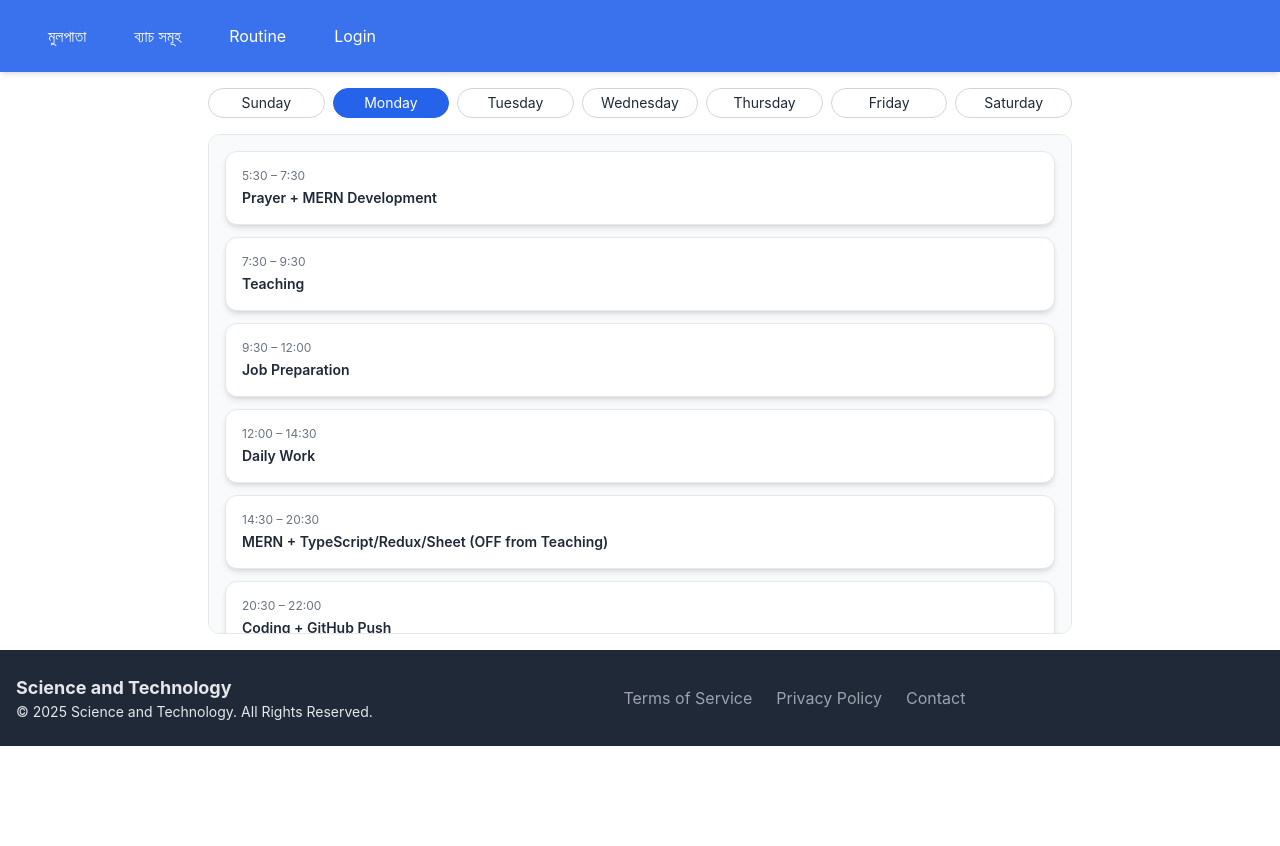
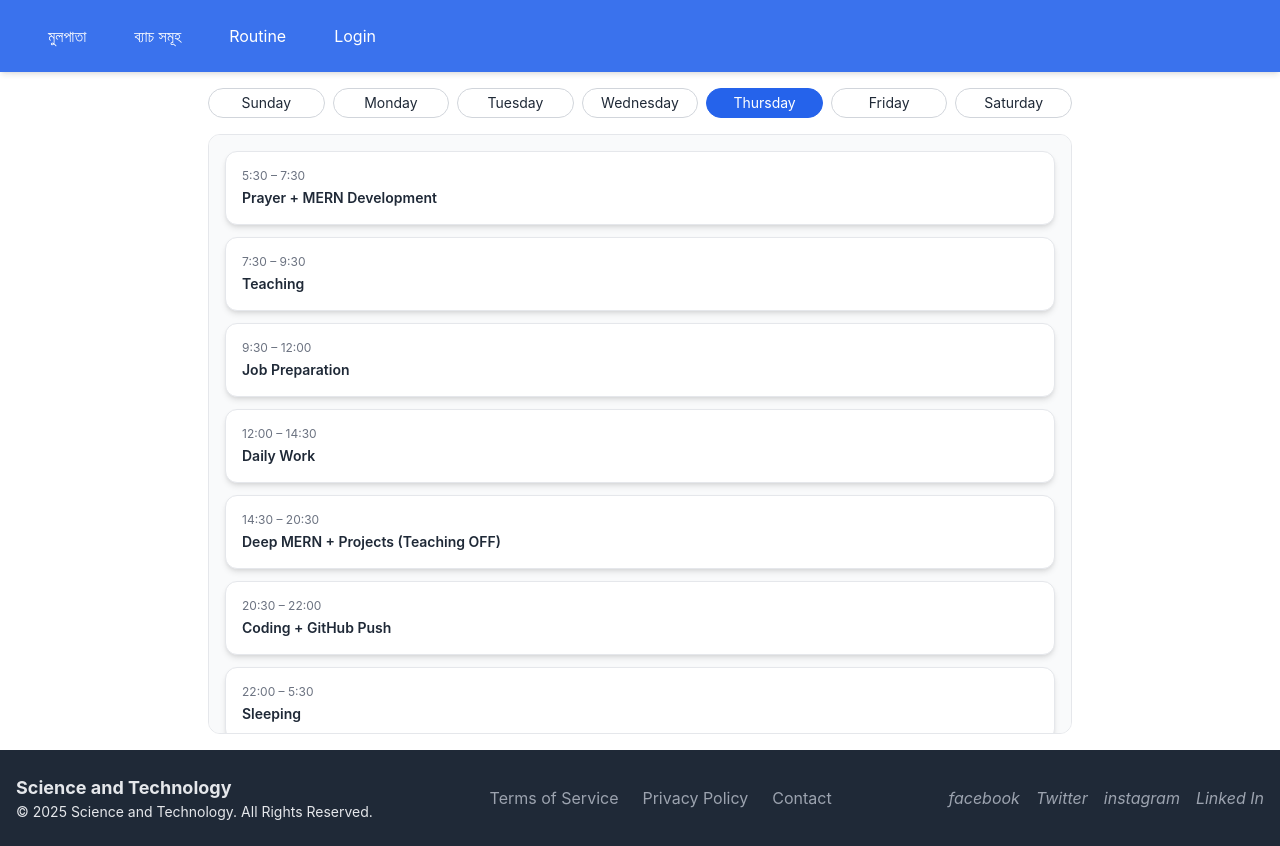
Before and after one commit to almubin78/Student-Management-System, a React (Create React App) app in the folder Student-collection-client/: page /routine in a window 1280 px wide. Before the commit the page ends 800 px from the top, so only its background shows below. Built offline with nearby package versions, Linux system fonts and the light colour scheme.

Commit message:
dynamic date set at new routine

```diff
--- a/Student-collection-client/src/components/Home/Footer/Footer.js
+++ b/Student-collection-client/src/components/Home/Footer/Footer.js
@@ -42,25 +42,25 @@ const Footer = () => {
               to="/facebook"
               className="text-gray-400 hover:text-gray-200 transition-colors"
             >
-              <i className="fab fa-facebook-f"></i>
+              <i className="fab fa-facebook-f">facebook</i>
             </Link>
             <Link
               to="/twitter"
               className="text-gray-400 hover:text-gray-200 transition-colors"
             >
-              <i className="fab fa-twitter"></i>
+              <i className="fab fa-twitter">Twitter</i>
             </Link>
             <Link
               to="/instagram"
               className="text-gray-400 hover:text-gray-200 transition-colors"
             >
-              <i className="fab fa-instagram"></i>
+              <i className="fab fa-instagram">instagram</i>
             </Link>
             <Link
               to="/linkedin"
               className="text-gray-400 hover:text-gray-200 transition-colors"
             >
-              <i className="fab fa-linkedin-in"></i>
+              <i className="fab fa-linkedin-in">Linked In</i>
             </Link>
           </div>
         </div>
--- a/Student-collection-client/src/components/Routine/WeeklyRoutine.js
+++ b/Student-collection-client/src/components/Routine/WeeklyRoutine.js
@@ -1,4 +1,4 @@
-import React, { useState } from "react";
+import React, { useEffect, useState } from "react";
 
 const routine = {
   Sunday: [
@@ -16,7 +16,10 @@ const routine = {
     { time: "7:30 – 9:30", task: "Teaching" },
     { time: "9:30 – 12:00", task: "Job Preparation" },
     { time: "12:00 – 14:30", task: "Daily Work" },
-    { time: "14:30 – 20:30", task: "MERN + TypeScript/Redux/Sheet (OFF from Teaching)" },
+    {
+      time: "14:30 – 20:30",
+      task: "MERN + TypeScript/Redux/Sheet (OFF from Teaching)",
+    },
     { time: "20:30 – 22:00", task: "Coding + GitHub Push" },
     { time: "22:00 – 5:30", task: "Sleeping" },
   ],
@@ -81,12 +84,20 @@ const RoutineCard = ({ time, task }) => (
 );
 
 export default function WeeklyRoutine() {
-  const [activeDay, setActiveDay] = useState("Monday");
+  const [activeDay, setActiveDay] = useState("");
+  useEffect(() => {
+    const today = new Date().toLocaleDateString("en-US", { weekday: "long" });
+    if (days.includes(today)) {
+      setActiveDay(today);
+    } else {
+      setActiveDay("Monday");
+    }
+  }, []);
 
   return (
     <div className="w-full max-w-4xl mx-auto p-4">
       <div className="grid grid-cols-2 sm:grid-cols-4 md:grid-cols-7 gap-2 mb-4">
-        {days.map((day) => (
+        {days?.map((day) => (
           <button
             key={day}
             onClick={() => setActiveDay(day)}
@@ -100,8 +111,8 @@ export default function WeeklyRoutine() {
           </button>
         ))}
       </div>
-      <div className="h-[500px] overflow-y-auto bg-gray-50 p-4 rounded-xl border border-gray-200">
-        {routine[activeDay].map((entry, idx) => (
+      <div className="h-[600px] overflow-y-auto bg-gray-50 p-4 rounded-xl border border-gray-200">
+        {routine[activeDay]?.map((entry, idx) => (
           <RoutineCard key={idx} time={entry.time} task={entry.task} />
         ))}
       </div>
```
